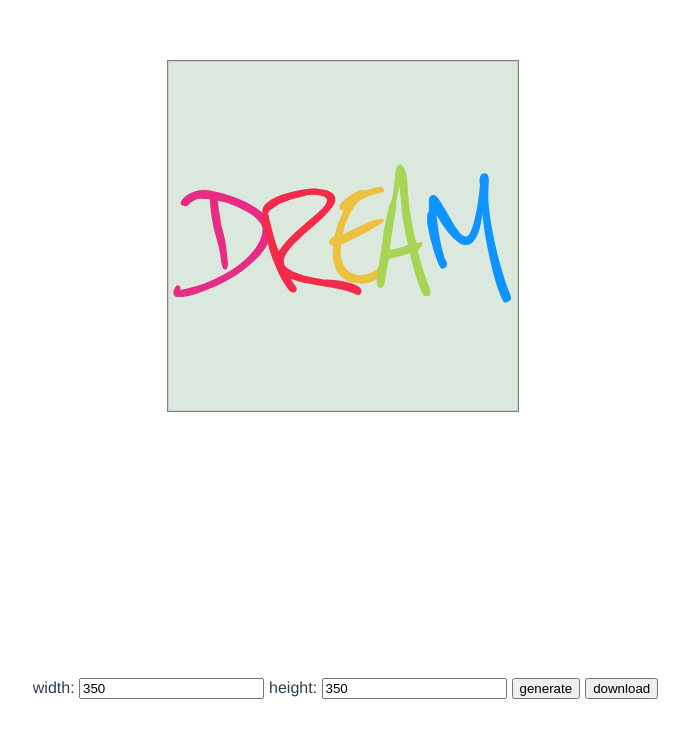
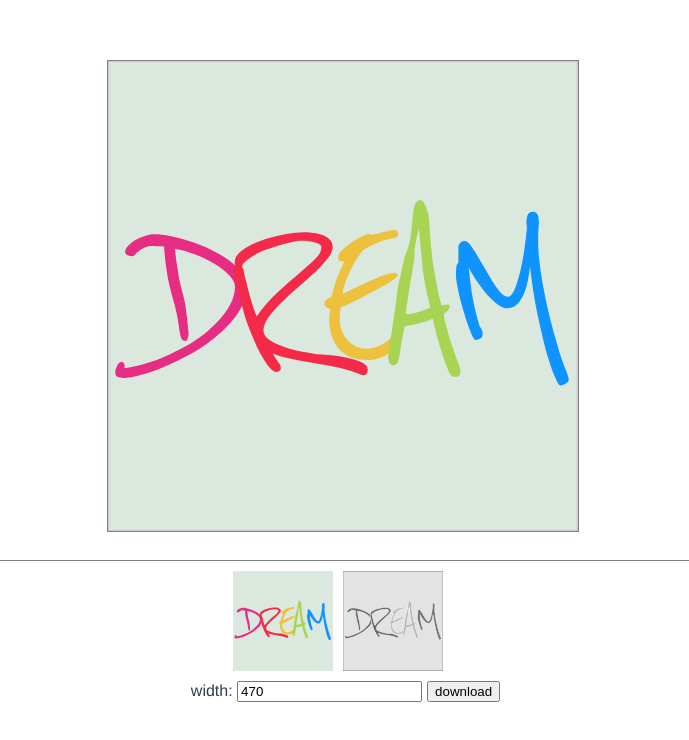
Before and after one commit to 0x-jerry/avatar, a Vue app: page / in a window 1280 px wide. Shown: the top 740 px of the page, without its empty margins (297-986 px from the left). Built offline with nearby package versions, Linux system fonts and the light colour scheme.

Commit message:
fix: render svg

```diff
--- a/package.json
+++ b/package.json
@@ -6,7 +6,6 @@
     "serve": "vite preview"
   },
   "dependencies": {
-    "canvg": "^3.0.7",
     "file-saver": "^2.0.5",
     "vue": "^3.0.5"
   },
--- a/src/App.vue
+++ b/src/App.vue
@@ -2,51 +2,60 @@
   <div class="canvas">
     <canvas ref="cc" width="600" height="400"></canvas>
   </div>
-  <br />
+  <div class="list">
+    <img src="images/style-1.svg" @click="changeName('style-1')" />
+    <img src="images/style-2.svg" @click="changeName('style-2')" />
+  </div>
   <label class="pl-5">
     <span>width: </span>
     <input type="number" v-model="data.width" />
   </label>
-  <label class="pl-5">
-    <span>height: </span>
-    <input type="number" v-model="data.height" />
-  </label>
 
-  <button @click="generateImg" class="pl-5">generate</button>
   <button @click="download" class="pl-5">download</button>
+  <div hidden ref="hiddenDiv"></div>
 </template>
 
 <script lang="ts" setup>
-import { Canvg } from 'canvg'
 import { reactive, ref } from '@vue/reactivity'
-import { onMounted } from '@vue/runtime-core'
+import { onMounted, watch } from '@vue/runtime-core'
 import { saveAs } from 'file-saver'
 
 const data = reactive({
-  width: 350,
-  height: 350,
-  src: ''
+  width: 470,
+  name: 'style-1'
 })
 
+const hiddenDiv = ref<HTMLDivElement | null>(null)
 const cc = ref<HTMLCanvasElement | null>(null)
 
 onMounted(async () => {
   const url = new URL(location.href)
   const size = url.searchParams.get('size')
+  const name = url.searchParams.get('name')
+
+  if (name) {
+    data.name = name
+  }
 
   if (size) {
-    const [w, h] = size.split('x')
-
-    data.width = parseInt(w) || data.width
-    data.height = parseInt(h) || data.width || data.height
+    data.width = parseInt(size) || data.width
   }
 
   await generateImg()
 
-  if (url.searchParams.get('d')) {
+  if (url.searchParams.get('download')) {
     download()
   }
 })
+
+watch(
+  () => [data.width, data.name],
+  () => generateImg()
+)
+
+function changeName(n: string) {
+  data.name = n
+}
 
 async function generateImg() {
   const canvas = cc.value
@@ -54,16 +63,34 @@ async function generateImg() {
     return
   }
 
-  const n = new URL(location.href).searchParams.get('n') || 'style-1'
-  const svgFile = `./images/${n}.svg`
+  const svgFile = `./images/${data.name}.svg`
 
-  const ctx = canvas.getContext('2d')!
-  const v = await Canvg.from(ctx, svgFile)
+  const img = new Image()
 
-  v.resize(data.width, data.height, 'xMidYMid meet')
+  return new Promise<void>(async (resolve, reject) => {
+    const res = await fetch(svgFile)
+    const svg = await res.text()
+    hiddenDiv.value!.innerHTML = svg
+    const svgEl = hiddenDiv.value!.querySelector('svg')
+    svgEl?.setAttribute('width', data.width.toString())
+    svgEl?.setAttribute('height', data.width.toString())
 
-  // Render only first frame, ignoring animations and mouse.
-  await v.render()
+    const svgData = new XMLSerializer().serializeToString(svgEl!)
+    const blob = new Blob([svgData], { type: 'image/svg+xml' })
+
+    img.onload = () => {
+      canvas.width = data.width
+      canvas.height = data.width
+      canvas.getContext('2d')!.drawImage(img, 0, 0)
+      resolve()
+    }
+
+    img.onerror = (e) => {
+      reject(new Error('Render failed!: ' + e))
+    }
+
+    img.src = window.URL.createObjectURL(blob)
+  })
 }
 
 function download() {
@@ -84,14 +111,27 @@ function download() {
 }
 
 .canvas {
-  height: 600px;
+  height: 500px;
   overflow: auto;
+  border-bottom: 1px solid gray;
 }
 
 canvas {
   border: 1px solid gray;
 }
 
+.list {
+  height: 100px;
+  margin: 10px 0;
+}
+
+.list img {
+  width: 100px;
+  height: 100px;
+  margin-right: 10px;
+  cursor: pointer;
+}
+
 .pl-5 {
   margin-left: 5px;
 }
```
Also changed, not shown: 1 other file (tests, documents, lock files or other folders).
